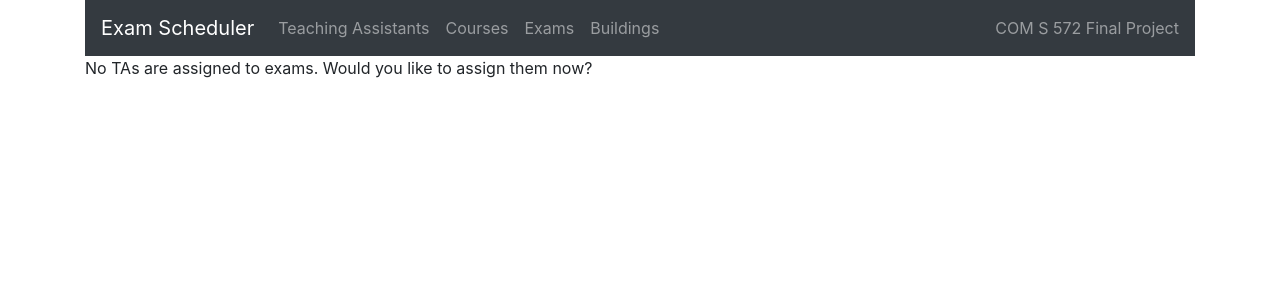
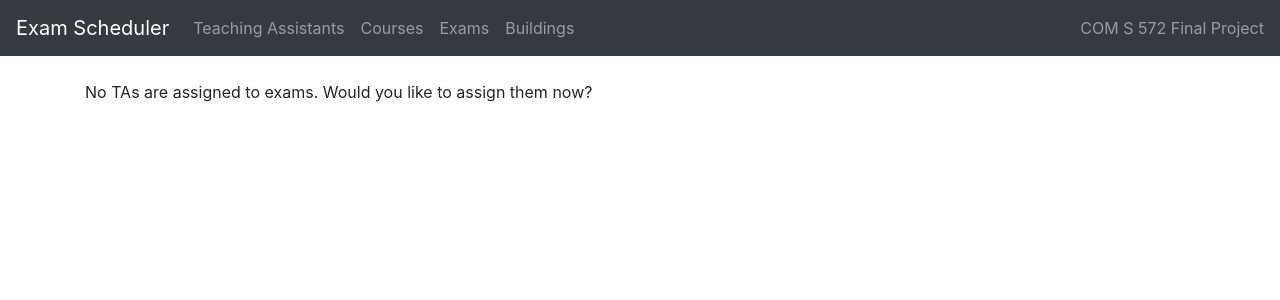
Before and after one commit to catotac/Exam-Scheduling-Agent, a Django app: page / in a window 1280 px wide. Shown: the top 300 px of the page. Run offline with Django 3.2, Linux system fonts and the light colour scheme; data that the repository does not hold is empty; some libraries are stand-ins or nearby versions.

Commit message:
Minor visual update
* Add top fixed navbar
* Add custom CSS

```diff
--- /dev/null
+++ b/scheduler/static/scheduler/common.css
@@ -0,0 +1,3 @@
+body {
+  padding-top: 5rem;
+}
--- a/scheduler/templates/bootstrap.html
+++ b/scheduler/templates/bootstrap.html
@@ -1,3 +1,4 @@
+{% load static %}
 <!doctype html>
 <html lang="en">
 <head>
@@ -8,11 +9,12 @@
     <title>{% block title %} {% endblock %}</title>
 
     <link rel="stylesheet" href="https://maxcdn.bootstrapcdn.com/bootstrap/4.0.0-beta.2/css/bootstrap.min.css" integrity="sha384-PsH8R72JQ3SOdhVi3uxftmaW6Vc51MKb0q5P2rRUpPvrszuE4W1povHYgTpBfshb" crossorigin="anonymous">
+    <link rel="stylesheet" href="{% static 'scheduler/common.css' %}">
 </head>
 
 <body>
 <header class="container">
-    <nav class="navbar navbar-expand-lg navbar-dark bg-dark">
+    <nav class="navbar navbar-expand-lg navbar-dark bg-dark fixed-top">
         <a class="navbar-brand" href="/">Exam Scheduler</a>
         <button class="navbar-toggler" type="button" data-toggle="collapse" data-target="#navbarMain" aria-controls="navbarMain" aria-expanded="false" aria-label="Toggle navigation">
             <span class="navbar-toggler-icon"></span>
```
